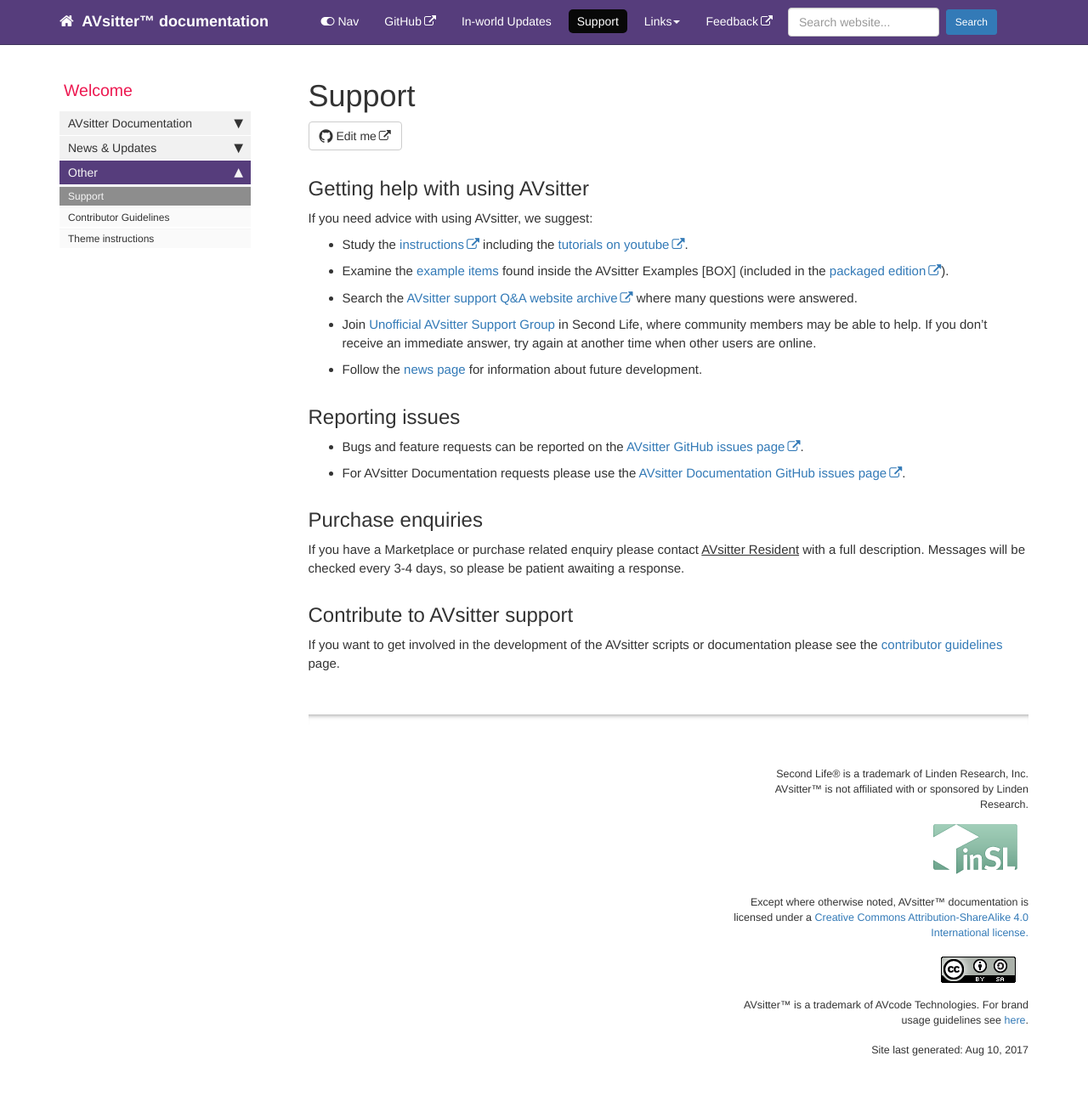
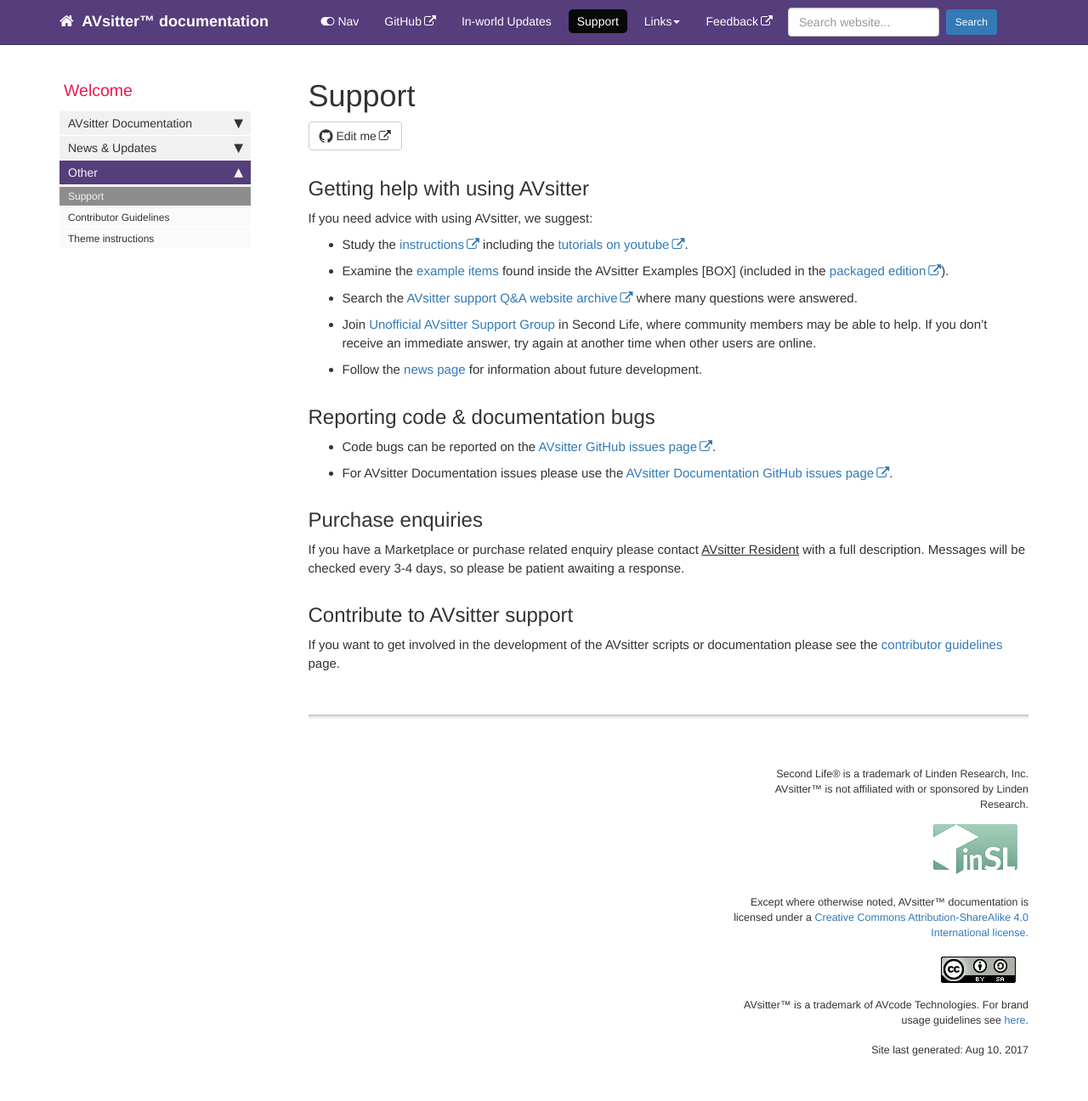
Before and after one commit to AVsitter/avsitter.github.io, a Jekyll site: the page built from pages/home/support.md, in a window 1280 px wide. Shown: the whole page at 85% size. Built offline with Jekyll 4.4.1, drawn with Linux system fonts in a browser that asks for light colours; nearby versions of some CDN libraries; comment, search, counter and statistics services are not loaded.

Commit message:
Change github issues description to "Reporting code & documentation bugs

```diff
--- a/pages/home/support.md
+++ b/pages/home/support.md
@@ -16,10 +16,10 @@ If you need advice with using AVsitter, we suggest:
 -  Join <a href="secondlife:///app/group/ccd07e24-4fdd-750f-f28f-fadd795d32ca/about">Unofficial AVsitter Support Group</a> in Second Life, where community members may be able to help. If you don't receive an immediate answer, try again at another time when other users are online.
 -  Follow the <a href="/news_archive.html">news page</a> for information about future development.
 
-## Reporting issues
+## Reporting code & documentation bugs
 
--  Bugs and feature requests can be reported on the <a href="https://github.com/AVsitter/AVsitter/issues">AVsitter GitHub issues page</a>.
--  For AVsitter Documentation requests please use the <a href="https://github.com/AVsitter/avsitter.github.io/issues">AVsitter Documentation GitHub issues page</a>.
+-  Code bugs can be reported on the <a href="https://github.com/AVsitter/AVsitter/issues">AVsitter GitHub issues page</a>.
+-  For AVsitter Documentation issues please use the <a href="https://github.com/AVsitter/avsitter.github.io/issues">AVsitter Documentation GitHub issues page</a>.
 
 ## Purchase enquiries
 If you have a Marketplace or purchase related enquiry please contact <u>AVsitter Resident</u> with a full description. Messages will be checked every 3-4 days, so please be patient awaiting a response.
```
